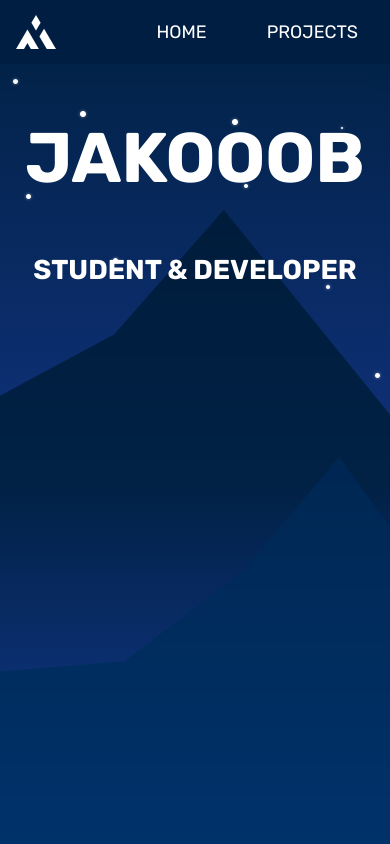
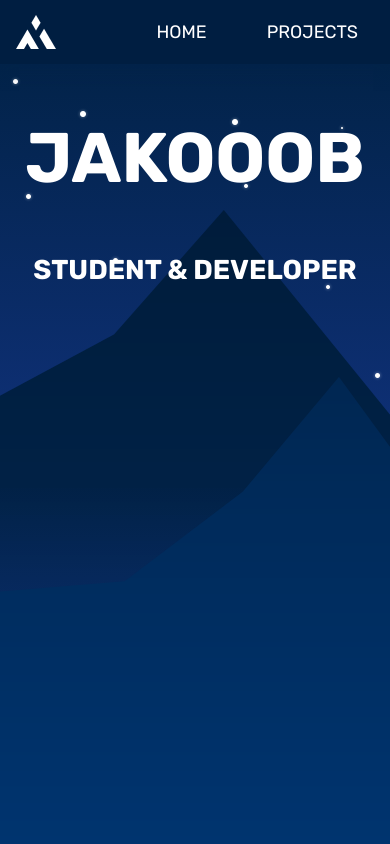
Before and after one commit to Jakooob14/jakooob14.github.io, a Next.js app: page / in a window 390 px wide. Shown: the top 844 px of the page. Built offline with nearby package versions, Linux system fonts and the light colour scheme.

Commit message:
Image fix

```diff
--- a/app/home.tsx
+++ b/app/home.tsx
@@ -10,9 +10,9 @@ export default function Home() {
         <>
             <Header/>
             <main className={`${styles.main} h-screen overflow-hidden relative flex items-end bg-gradient-to-b from-blue-950 to-blue-800`}>
-                <div className={'bg-[url("/mountains/fgMountains.png")] bg-repeat-x bg-bottom -my-20 lg:m-0 z-10 w-full h-full relative items-end overflow-x-hidden'}></div>
+                <div className={`${styles.fgMountains} bg-repeat-x bg-bottom z-10 w-full h-full relative items-end overflow-x-hidden`}></div>
                 <div className={'w-full h-full absolute bg-gradient-to-t from-blue-800 to-transparent to-50% opacity-80 z-6'}></div>
-                <div className={'bg-[url("/mountains/bgMountains.png")] bg-repeat-x bg-[bottom_-16rem_right_-36rem] md:bg-bottom lg:m-0 z-5 w-full h-full absolute items-end overflow-x-hidden'}></div>
+                <div className={`${styles.bgMountains} bg-repeat-x bg-[bottom_-16rem_right_-36rem] md:bg-bottom lg:m-0 z-5 w-full h-full absolute items-end overflow-x-hidden`}></div>
                 <div className={`${styles.stars} w-full h-full absolute`}></div>
                 <h1 className={'absolute text-[18vw] md:text-9xl right-[28%] z-7 top-full uppercase font-bold text-center'}>Jakooob</h1>
                 <h2 className={'absolute text-[7vw] md:text-5xl left-[12%] z-7 top-full uppercase font-bold text-center'}>Student & Developer</h2>
--- a/app/styles/Home.module.scss
+++ b/app/styles/Home.module.scss
@@ -1,4 +1,10 @@
 .main{
+  .fgMountains{
+    background-image: url('/mountains/fgMountains.png');
+  }
+  .bgMountains{
+    background-image: url('/mountains/bgMountains.png');
+  }
   h1{
     animation: name 3s ease forwards, z-indexUp 1ms forwards 3s;
     @media (max-width: 2000px) { right: 20%; }
```
